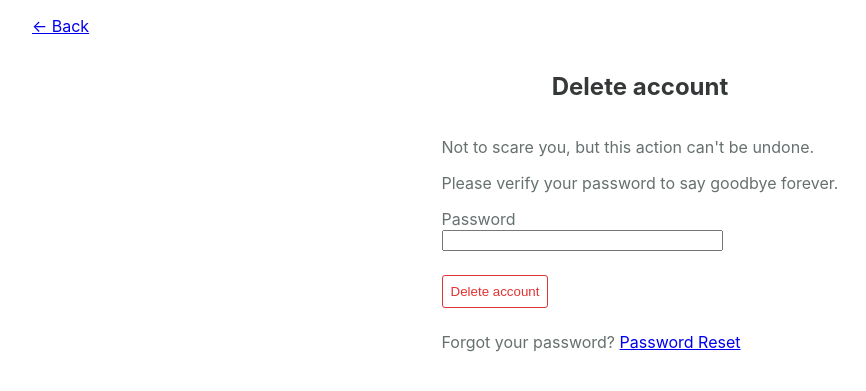
After one commit to dacrands/flask-smart-monitor, a Flask app: page /delete in a window 1280 px wide. The commit adds this page. Shown: the top 391 px of the page, without its empty margins (0-866 px from the left). Run offline with Flask 2, Linux system fonts and the light colour scheme; the visitor is signed in with stand-in values (Sample User, id 1).

Commit message:
DELETE user logic

```diff
--- a/app/forms.py
+++ b/app/forms.py
@@ -26,6 +26,10 @@ class RegistrationForm(FlaskForm):
         user = User.query.filter_by(email=email.data).first()
         if user is not None:
             raise ValidationError('Please use a different email address.')
+
+class DeleteUserForm(FlaskForm):
+    password = PasswordField('Password', validators=[DataRequired()])
+    submit = SubmitField('Delete account')
 
 class ResetPasswordForm(FlaskForm):
     email = StringField('Email', validators=[DataRequired(), Email()])
--- a/app/routes.py
+++ b/app/routes.py
@@ -6,7 +6,7 @@ from werkzeug.urls import url_parse
 from app import app, db
 from app.forms import TodoForm, StockForm, LoginForm, EmbedForm,\
                       RegistrationForm, LocationForm,\
-                      ResetPasswordForm, NewPasswordForm
+                      ResetPasswordForm, NewPasswordForm, DeleteUserForm
 
 
 
@@ -16,7 +16,11 @@ from app.email import auth_email, reset_email
 WEATHER_URL = "https://api.darksky.net/forecast/{0}/{1},{2}".format(
     app.config['WEATHER_API_KEY'], app.config['LATITUDE'], app.config['LONGITUDE'])
 
-
+"""
+=========
+INDEX
+=========
+"""
 @app.route('/')
 @app.route('/index')
 @login_required
@@ -39,7 +43,7 @@ def index():
         app.config['WEATHER_API_KEY'], current_user.latitude, current_user.longitude)
 
     weatherRes = requests.get(WEATHER_URL)
-    print(app.config['WEATHER_API_KEY'])
+
     if weatherRes.status_code != 200:
         weatherJson = False
     else:
@@ -59,7 +63,11 @@ def index():
                             stocksData=stocksJson,
                             YTembed=app.config['YT_EMBED'])
 
-
+"""
+=========
+SETTINGS
+=========
+"""
 @app.route('/settings', methods=['GET', 'POST'])
 @login_required
 def settings():
@@ -120,7 +128,12 @@ def settings():
                             lat=lat,
                             lon=lon)
 
-
+"""
+=========
+SETTINGS
+- edit
+=========
+"""
 @app.route('/settings/<stock>', methods=['GET', 'POST'])
 @login_required
 def removeStock(stock):
@@ -160,12 +173,44 @@ def removeEmbed(embed_code):
     flash('Embed not found!')
     return redirect('/settings')
 
-
+"""
+=========
+ABOUT
+=========
+"""
 @app.route('/about')
 def about():
     return render_template('about.html')
 
+"""
+=========
+REGISTER
+=========
+"""
+@app.route('/register', methods=['GET', 'POST'])
+def register():
+    if current_user.is_authenticated:
+        return redirect(url_for('index'))
+    form = RegistrationForm()
+    if form.validate_on_submit():
+        user = User(username=form.username.data, email=form.email.data)
+        user.set_password(form.password.data)
+        db.session.add(user)
+        db.session.commit()
+        token = user.get_email_token()
+        auth_email('welcome@crandall.com',
+                   'Email confirmation!',
+                   user.email,
+                   render_template('email/reg_email.html', token=token))
+        flash('Thanks! We just sent an email confirmation.')
+        return redirect(url_for('login'))
+    return render_template('auth/register.html', form=form)
 
+"""
+=========
+LOGIN
+=========
+"""
 @app.route('/login', methods=['GET', 'POST'])
 def login():
     if current_user.is_authenticated:
@@ -199,12 +244,39 @@ def login():
         return redirect(next_page)
     return render_template('auth/login.html', form=form)
 
-
+"""
+=========
+LOGOUT
+=========
+"""
 @app.route('/logout')
 def logout():
     logout_user()
     return redirect(url_for('index'))
 
+@app.route('/delete', methods=['GET', 'POST'])
+@login_required
+def delete_user():
+    form = DeleteUserForm()
+    if form.validate_on_submit():
+        if current_user.check_password(form.password.data):
+            user = User.query.filter_by(id=current_user.id).first()
+            db.session.delete(user)
+            db.session.commit()
+            flash('Account deleted.')
+            return(redirect('/login'))
+        flash('That password does not seem to match')
+        return render_template('auth/delete_user.html', form=form)
+    return render_template('auth/delete_user.html', form=form)
+
+
+
+"""
+=========
+PASSWORD
+NEW
+=========
+"""
 
 @app.route('/new_password/<token>', methods=['GET', 'POST'])
 def new_password(token):
@@ -222,11 +294,15 @@ def new_password(token):
         return redirect(url_for('login'))
     return render_template('auth/new_password.html', form=form)
 
+"""
+=========
+PASSWORD
+RESET
+=========
+"""
 
 @app.route('/reset_password', methods=['GET', 'POST'])
 def reset_password():
-    if current_user.is_authenticated:
-        return redirect(url_for('/'))
     form = ResetPasswordForm()
     if form.validate_on_submit():
         user = User.query.filter_by(email=form.email.data).first()
@@ -241,23 +317,3 @@ def reset_password():
         flash('Thanks! We just sent a reset link.')
         return redirect(url_for('login'))
     return render_template('auth/reset_password.html', form=form)
-
-
-@app.route('/register', methods=['GET', 'POST'])
-def register():
-    if current_user.is_authenticated:
-        return redirect(url_for('index'))
-    form = RegistrationForm()
-    if form.validate_on_submit():
-        user = User(username=form.username.data, email=form.email.data)
-        user.set_password(form.password.data)
-        db.session.add(user)
-        db.session.commit()
-        token = user.get_email_token()
-        auth_email('welcome@crandall.com',
-                   'Email confirmation!',
-                   user.email,
-                   render_template('email/reg_email.html', token=token))
-        flash('Thanks! We just sent an email confirmation.')
-        return redirect(url_for('login'))
-    return render_template('auth/register.html', form=form)
--- a/app/static/styles/main.css
+++ b/app/static/styles/main.css
@@ -68,8 +68,10 @@ code {
   color: rgb(22, 155, 152);
 }
 
-.back {
-  margin-bottom: 2rem;
+.back,
+.delete {
+  margin: 1rem 2rem;
+  display: block;
 }
 
 .error {
@@ -80,6 +82,8 @@ code {
   margin: 1rem 0;
   border-radius: 3px;
 }
+
+
 
 
 /* ===============
@@ -239,6 +243,19 @@ input[type=submit]:hover {
   background: rgb(39, 119, 194);
   color: #ffff;
 }
+
+.danger input[type=submit] {
+  /* border: 1px solid red !Important; */
+  border: 1px solid rgb(226, 51, 51);
+  color: rgb(226, 51, 51);
+}
+
+.danger input[type=submit]:hover {
+  color: white;
+  background: rgb(226, 51, 51);
+}
+
+
 
 
 
--- /dev/null
+++ b/app/templates/auth/delete_user.html
@@ -0,0 +1,35 @@
+{% extends "base.html" %}
+
+{% block content %}
+
+<a class="back" href="{{url_for('settings')}}"> &larr; Back</a>
+
+<div class="form__container">
+  <h2>Delete account</h2>
+  <form class="form" action="" method="post">
+    {{ form.hidden_tag() }}
+    <p>
+      Not to scare you, but this action can't be undone.
+    </p>
+    <p>
+      Please verify your password to say goodbye forever.
+    </p>
+    <p>
+      {{ form.password.label }}<br>
+      {{ form.password(size=32) }}
+    </p>
+    <p class="danger">{{ form.submit() }}</p>
+    <p>
+      Forgot your password?
+      <a href="{{url_for('reset_password')}}">Password Reset</a>
+    </p>
+
+  </form>
+
+
+
+</div>
+
+
+
+{% endblock %}
--- a/app/templates/settings.html
+++ b/app/templates/settings.html
@@ -115,6 +115,11 @@
     </form>
   </div>
 
+  <div class="delete">
+    <a href="{{url_for('delete_user')}}">
+      Delete Account
+    </a>
+  </div>
 
   <div class="back">
     <a href="/">&larr; Back</a>
```
